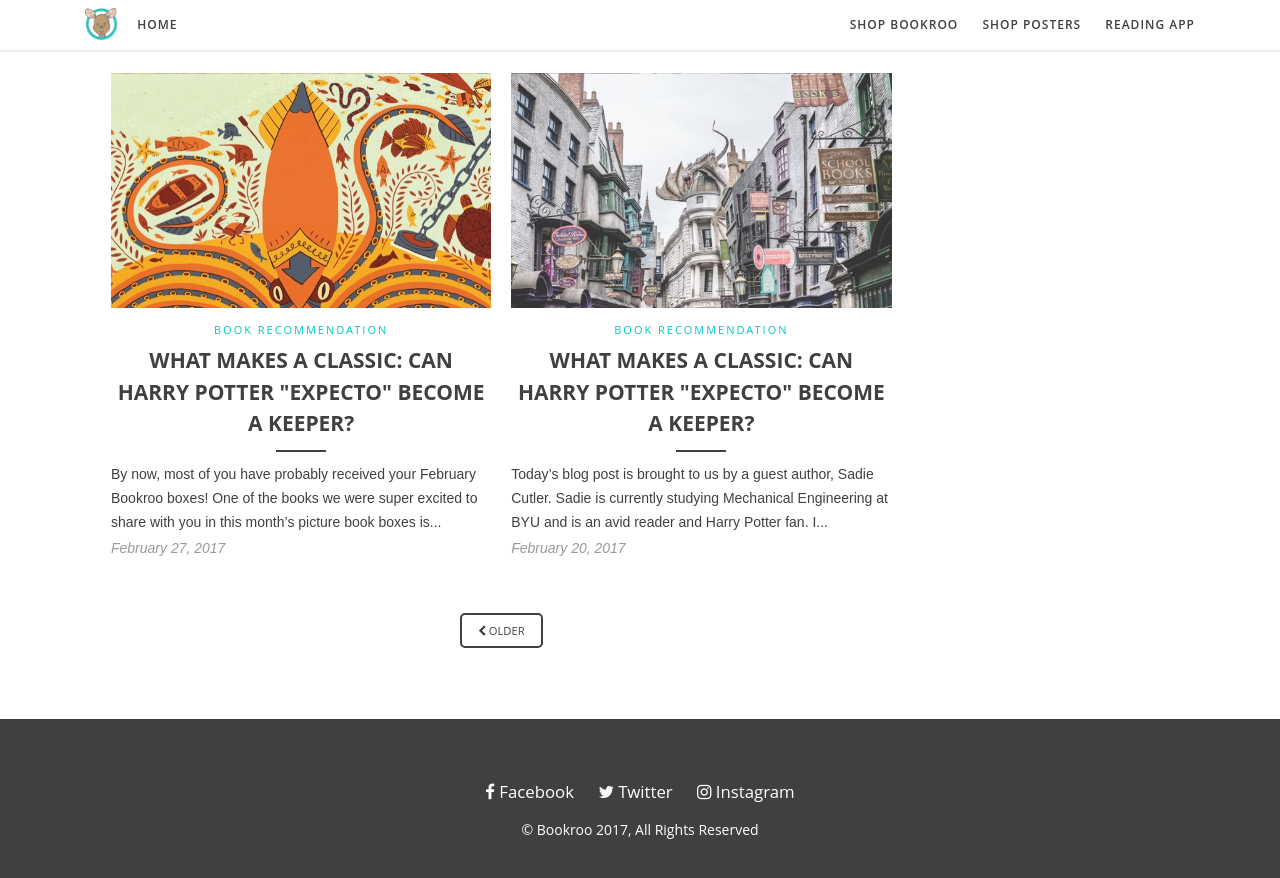
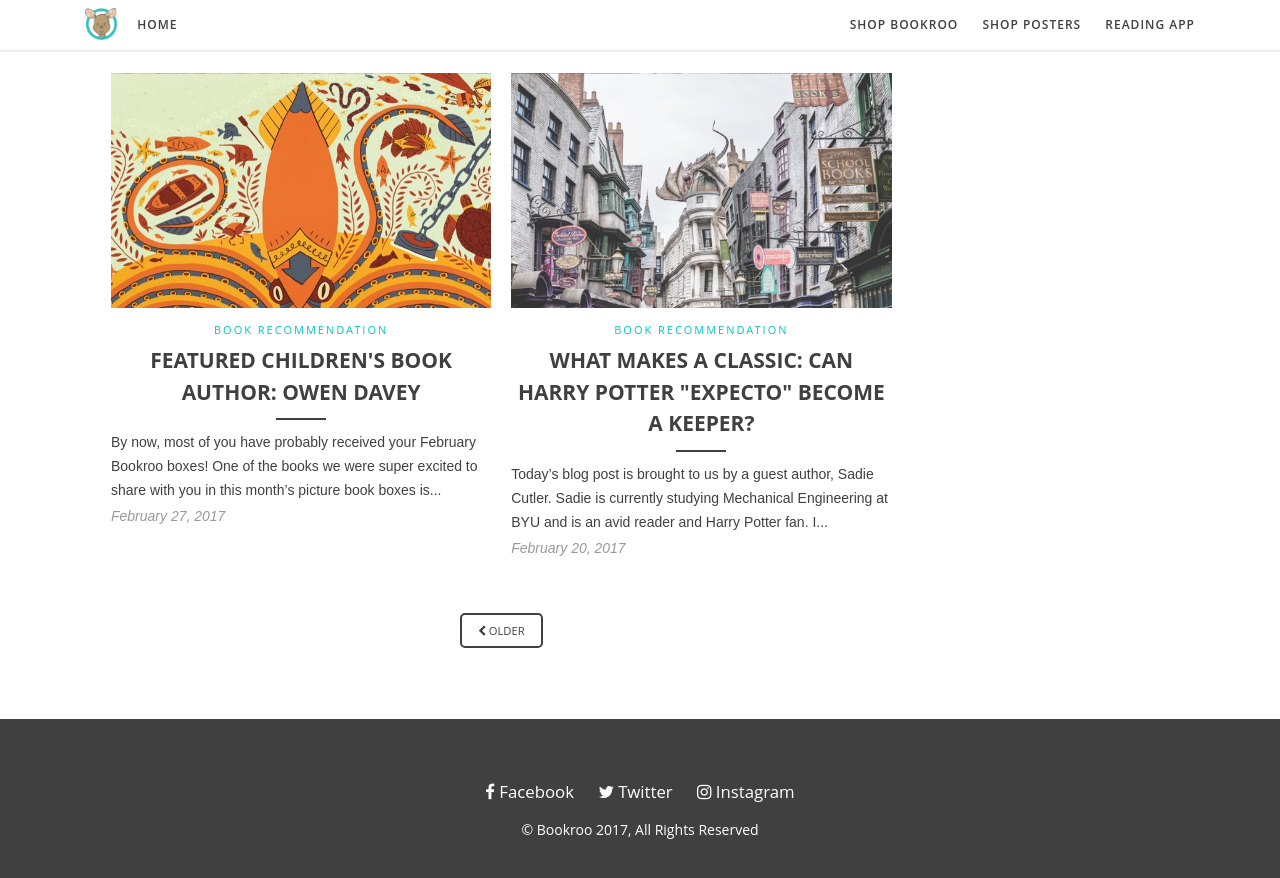
Before and after one commit to Bookroo/bookroo.github.io, a Jekyll site: the page built from index.html, in a window 1280 px wide and 900 px high, scrolled down 1507 px. Shown: the top 878 px of the window. Built offline with Jekyll 4.4.1, drawn with Linux system fonts in a browser that asks for light colours; nearby versions of some CDN libraries; the list of posts is cut into pages by our own code.

Commit message:
Post fix

```diff
--- a/_posts/2017-02-27-featured-childrens-book-illustrator-owen-davey.md
+++ b/_posts/2017-02-27-featured-childrens-book-illustrator-owen-davey.md
@@ -1,16 +1,16 @@
 ---
-title: "What Makes a Classic: Can Harry Potter \"Expecto\" Become a Keeper?"
+title: "Featured Children's Book Author: Owen Davey"
 permalink: /featured-childrens-book-illustrator-owen-davey
 published: true
 comments: true
 layout: post
-author: jane
+author: chandler
 categories:
   - book recommendation
 related:
   - /how-30-minutes-of-reading-a-day-will-change-your-childs-life
   - /inside-the-bookroo-review-process
-  - /8-princesses-you-might-actually-want-your-daughter-to-emulate
+  - /featured-childrens-book-illustrator-owen-davey
 images:
   - url: knight-night.jpg
     alt: Knight Night by Owen Davey
```
